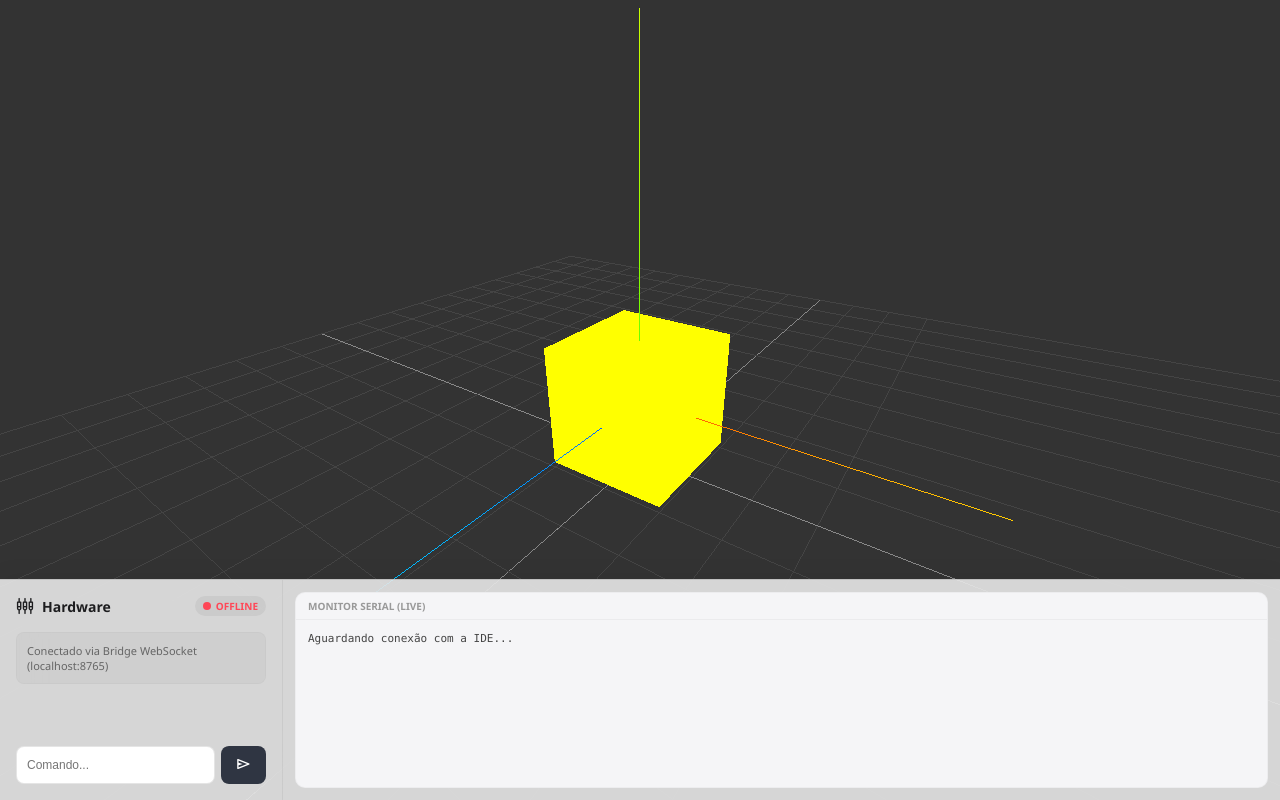
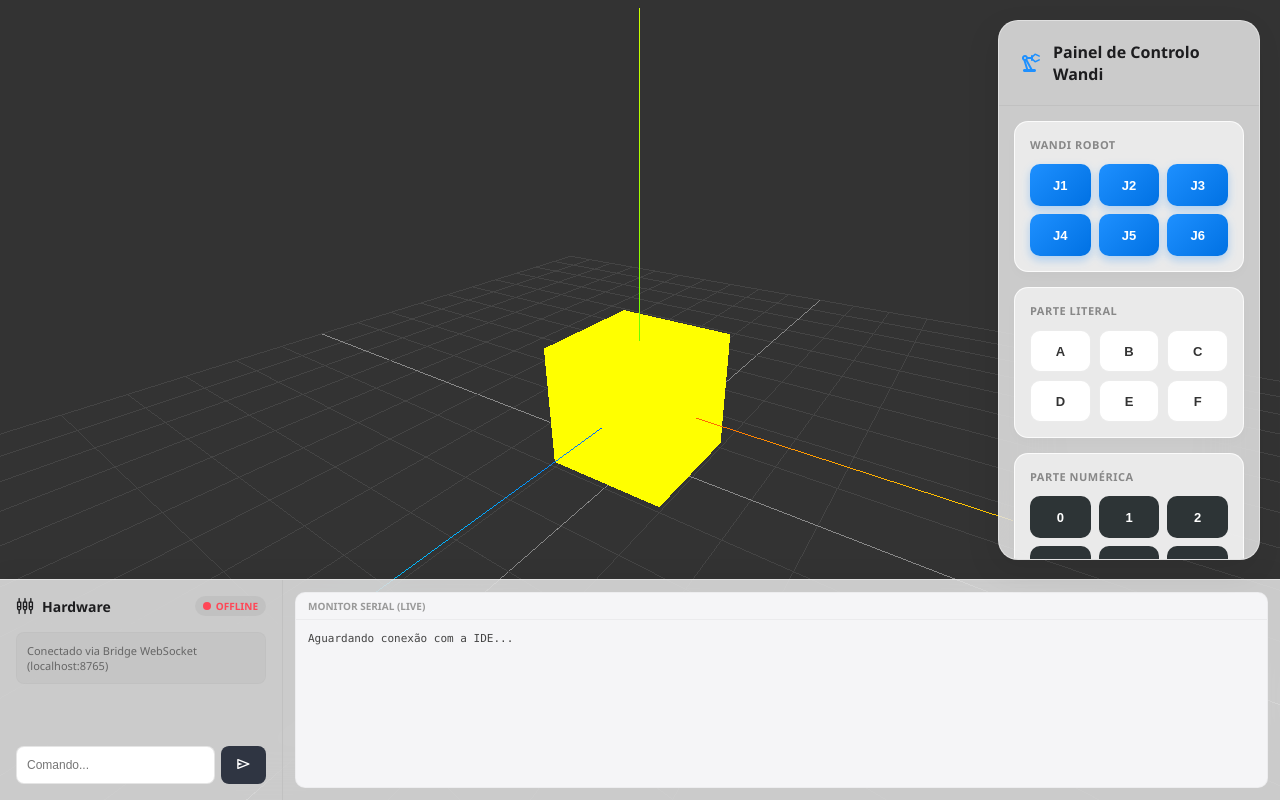
Before and after one commit to eliMassaqui/wandi-simulation, a website built with Vite: page index.html in a window 1280 px wide. Built offline with nearby package versions, Linux system fonts and the light colour scheme; no server answers.

Commit message:
PAINEL DE CONTROLO BONITO

```diff
--- a/index.html
+++ b/index.html
@@ -7,56 +7,152 @@
   <style>
     :root {
       --panel-height: 220px;
-      --glass-bg: rgba(255, 255, 255, 0.8);
+      --glass-bg: rgba(255, 255, 255, 0.75);
+      --glass-border: rgba(255, 255, 255, 0.4);
       --output-bg: #f5f5f7;
       --accent: #1e90ff;
       --text: #1d1d1f;
       --green-led: #2ed573;
+      --card-bg: rgba(255, 255, 255, 0.6);
     }
 
     body { margin: 0; overflow: hidden; font-family: 'Segoe UI', system-ui, sans-serif; background: #d1d1d1; }
     canvas { position: fixed; top: 0; left: 0; z-index: 1; }
 
+    /* Painel Inferior (Mantido igual) */
     #serial-panel {
       position: fixed; bottom: 0; left: 0; width: 100%; height: var(--panel-height);
       background: var(--glass-bg); backdrop-filter: blur(25px); -webkit-backdrop-filter: blur(25px);
-      border-top: 1px solid rgba(0,0,0,0.1); z-index: 100; display: flex;
+      border-top: 1px solid var(--glass-border); z-index: 100; display: flex;
       box-shadow: 0 -5px 20px rgba(0,0,0,0.05);
     }
-
     .panel-section { padding: 16px; display: flex; flex-direction: column; gap: 12px; border-right: 1px solid rgba(0,0,0,0.05); }
     .controls-area { width: 250px; min-width: 250px; }
     .header { display: flex; justify-content: space-between; align-items: center; margin-bottom: 4px; }
     .header h3 { margin: 0; font-size: 14px; font-weight: 600; display: flex; align-items: center; gap: 8px; color: var(--text); }
-
-    /* LED Status com Pulsação */
     .status-badge { display: flex; align-items: center; gap: 5px; padding: 3px 8px; background: rgba(0,0,0,0.05); border-radius: 12px; font-size: 10px; font-weight: 700; }
     .dot { width: 8px; height: 8px; border-radius: 50%; background: #ff4757; transition: 0.4s; }
-
-    .dot.connected {
-      background: var(--green-led);
-      box-shadow: 0 0 10px var(--green-led);
-      animation: pulse-green 2s infinite;
-    }
-
-    @keyframes pulse-green {
-      0% { transform: scale(1); box-shadow: 0 0 0 0 rgba(46, 213, 115, 0.7); }
-      70% { transform: scale(1.1); box-shadow: 0 0 0 8px rgba(46, 213, 115, 0); }
-      100% { transform: scale(1); box-shadow: 0 0 0 0 rgba(46, 213, 115, 0); }
-    }
-
+    .dot.connected { background: var(--green-led); box-shadow: 0 0 10px var(--green-led); animation: pulse-green 2s infinite; }
+    @keyframes pulse-green { 0% { box-shadow: 0 0 0 0 rgba(46, 213, 115, 0.7); } 70% { box-shadow: 0 0 0 8px rgba(46, 213, 115, 0); } 100% { box-shadow: 0 0 0 0 rgba(46, 213, 115, 0); } }
     .info-box { background: rgba(0,0,0,0.03); padding: 10px; border-radius: 8px; font-size: 11px; color: #666; border: 1px solid rgba(0,0,0,0.02); }
     .output-container { flex: 1; display: flex; flex-direction: column; background: var(--output-bg); margin: 12px; border-radius: 10px; border: 1px solid rgba(0,0,0,0.03); overflow: hidden; }
     .output-header { padding: 6px 12px; font-size: 10px; font-weight: 700; color: #999; border-bottom: 1px solid rgba(0,0,0,0.04); display: flex; justify-content: space-between; }
     #serial-log { flex: 1; padding: 12px; font-family: 'SF Mono', 'Consolas', monospace; font-size: 11px; color: #444; overflow-y: auto; white-space: pre-wrap; }
-
     .input-group { display: flex; gap: 6px; margin-top: auto; }
     input { flex: 1; padding: 10px; border-radius: 8px; border: 1px solid rgba(0,0,0,0.1); background: white; outline: none; font-size: 12px; }
     #btn-send { width: 45px; height: 38px; background: #2f3542; color: white; border: none; border-radius: 8px; cursor: pointer; }
     .material-symbols-rounded { font-size: 18px; }
+
+    /* ==========================================
+       NOVA SIDEBAR (Painel de Controlo Wandi)
+       ========================================== */
+    #sidebar {
+      position: fixed; right: 20px; top: 20px; bottom: calc(var(--panel-height) + 20px);
+      width: 260px; background: var(--glass-bg);
+      backdrop-filter: blur(30px); -webkit-backdrop-filter: blur(30px);
+      border: 1px solid var(--glass-border); border-radius: 20px;
+      z-index: 101; display: flex; flex-direction: column;
+      box-shadow: -5px 10px 30px rgba(0,0,0,0.08); overflow-y: auto;
+    }
+
+    .sidebar-header {
+      padding: 20px; border-bottom: 1px solid rgba(0,0,0,0.05);
+      display: flex; align-items: center; gap: 10px;
+    }
+    .sidebar-header h2 { margin: 0; font-size: 16px; font-weight: 700; color: var(--text); }
+    .sidebar-header .icon { color: var(--accent); font-size: 24px; }
+
+    .sidebar-content { padding: 15px; display: flex; flex-direction: column; gap: 15px; }
+
+    .control-card {
+      background: var(--card-bg); border: 1px solid rgba(255,255,255,0.8);
+      border-radius: 14px; padding: 15px;
+      box-shadow: 0 4px 12px rgba(0,0,0,0.02);
+    }
+
+    .card-title {
+      font-size: 11px; font-weight: 800; color: #888;
+      text-transform: uppercase; letter-spacing: 0.5px; margin-bottom: 12px;
+    }
+
+    .btn-grid { display: grid; grid-template-columns: repeat(3, 1fr); gap: 8px; }
+
+    /* Estilização Geral dos Botões */
+    .cmd-btn {
+      height: 42px; border: none; border-radius: 10px; font-weight: 700; font-size: 13px;
+      cursor: pointer; transition: all 0.2s cubic-bezier(0.25, 1, 0.5, 1);
+      display: flex; justify-content: center; align-items: center;
+    }
+    .cmd-btn:active { transform: scale(0.92); }
+
+    /* Tipos de Botões */
+    .cmd-btn.blue {
+      background: linear-gradient(135deg, #1e90ff, #0071e3);
+      color: white; box-shadow: 0 4px 10px rgba(30,144,255,0.3);
+    }
+    .cmd-btn.blue:hover { box-shadow: 0 6px 14px rgba(30,144,255,0.4); filter: brightness(1.1); }
+
+    .cmd-btn.literal {
+      background: #ffffff; color: #333; border: 1px solid rgba(0,0,0,0.08);
+    }
+    .cmd-btn.literal:hover { background: #f0f0f5; }
+
+    .cmd-btn.numeric {
+      background: #2d3436; color: white;
+    }
+    .cmd-btn.numeric:hover { background: #1e272e; }
+
+    /* Scrollbar minimalista para a sidebar */
+    #sidebar::-webkit-scrollbar { width: 6px; }
+    #sidebar::-webkit-scrollbar-thumb { background: rgba(0,0,0,0.1); border-radius: 10px; }
   </style>
 </head>
 <body>
+
+  <aside id="sidebar">
+    <div class="sidebar-header">
+      <span class="material-symbols-rounded icon">precision_manufacturing</span>
+      <h2>Painel de Controlo Wandi</h2>
+    </div>
+
+    <div class="sidebar-content">
+      <div class="control-card">
+        <div class="card-title">Wandi Robot</div>
+        <div class="btn-grid">
+          <button class="cmd-btn blue" data-cmd="J1">J1</button>
+          <button class="cmd-btn blue" data-cmd="J2">J2</button>
+          <button class="cmd-btn blue" data-cmd="J3">J3</button>
+          <button class="cmd-btn blue" data-cmd="J4">J4</button>
+          <button class="cmd-btn blue" data-cmd="J5">J5</button>
+          <button class="cmd-btn blue" data-cmd="J6">J6</button>
+        </div>
+      </div>
+
+      <div class="control-card">
+        <div class="card-title">Parte Literal</div>
+        <div class="btn-grid">
+          <button class="cmd-btn literal" data-cmd="A">A</button>
+          <button class="cmd-btn literal" data-cmd="B">B</button>
+          <button class="cmd-btn literal" data-cmd="C">C</button>
+          <button class="cmd-btn literal" data-cmd="D">D</button>
+          <button class="cmd-btn literal" data-cmd="E">E</button>
+          <button class="cmd-btn literal" data-cmd="F">F</button>
+        </div>
+      </div>
+
+      <div class="control-card">
+        <div class="card-title">Parte Numérica</div>
+        <div class="btn-grid">
+          <button class="cmd-btn numeric" data-cmd="0">0</button>
+          <button class="cmd-btn numeric" data-cmd="1">1</button>
+          <button class="cmd-btn numeric" data-cmd="2">2</button>
+          <button class="cmd-btn numeric" data-cmd="3">3</button>
+          <button class="cmd-btn numeric" data-cmd="4">4</button>
+          <button class="cmd-btn numeric" data-cmd="5">5</button>
+        </div>
+      </div>
+    </div>
+  </aside>
 
   <div id="serial-panel">
     <div class="panel-section controls-area">
```
